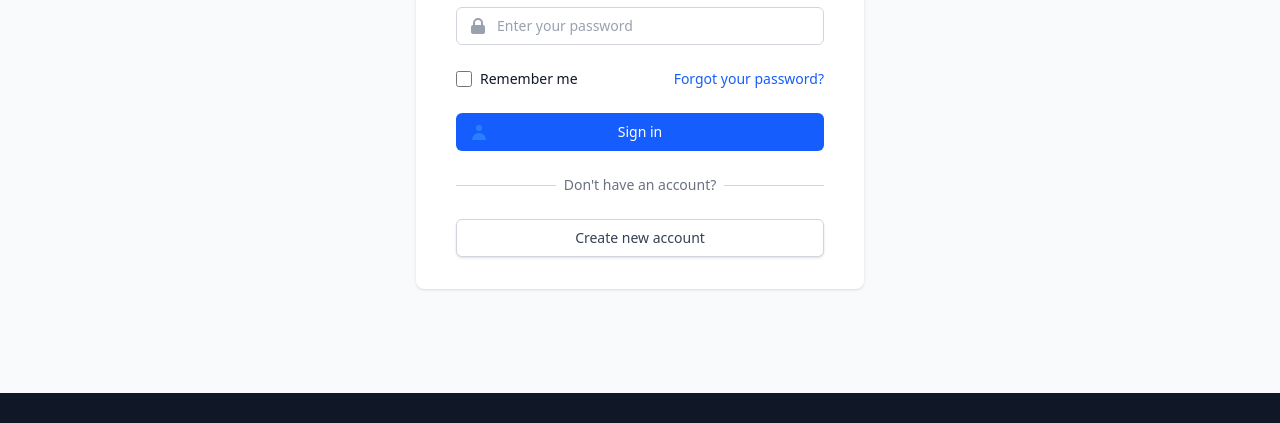
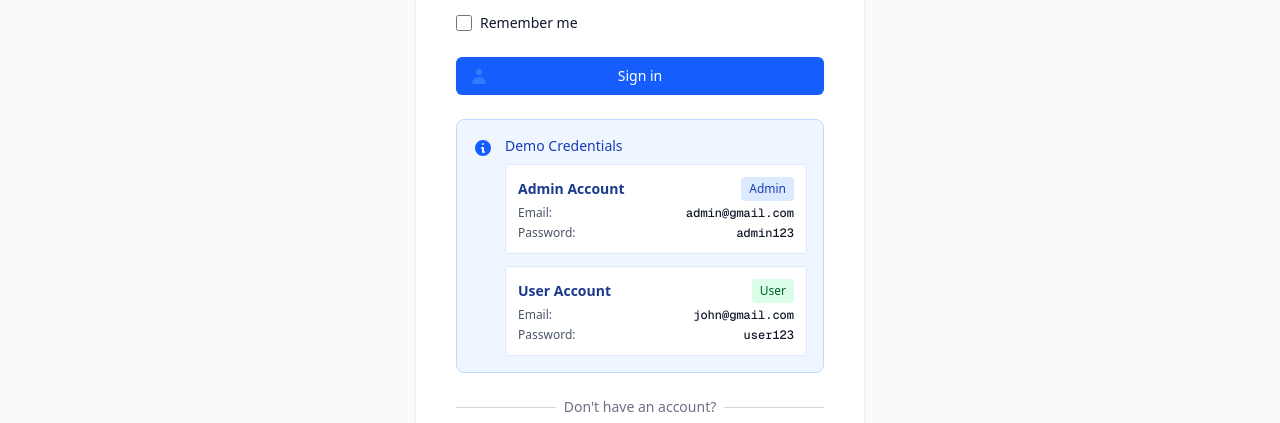
Before and after one commit to Sahid-321/staywise, a Next.js app: page /login in a window 1280 px wide. Shown: the part 471-894 px from the top of the page. Built offline with nearby package versions, Linux system fonts and the light colour scheme; no server answers.

Commit message:
creadentials given

```diff
--- a/app/login/page.tsx
+++ b/app/login/page.tsx
@@ -116,11 +116,11 @@ export default function LoginPage() {
                 </label>
               </div>
 
-              <div className="text-sm">
+              {/* <div className="text-sm">
                 <a href="#" className="font-medium text-blue-600 hover:text-blue-500">
                   Forgot your password?
                 </a>
-              </div>
+              </div> */}
             </div>
 
             <div>
@@ -146,6 +146,52 @@ export default function LoginPage() {
             </div>
           </form>
 
+          {/* Demo Credentials Section */}
+          <div className="mt-6 bg-blue-50 border border-blue-200 rounded-lg p-4">
+            <div className="flex items-start">
+              <svg className="h-5 w-5 text-blue-600 mt-0.5" fill="currentColor" viewBox="0 0 20 20">
+                <path fillRule="evenodd" d="M18 10a8 8 0 11-16 0 8 8 0 0116 0zm-7-4a1 1 0 11-2 0 1 1 0 012 0zM9 9a1 1 0 000 2v3a1 1 0 001 1h1a1 1 0 100-2v-3a1 1 0 00-1-1H9z" clipRule="evenodd" />
+              </svg>
+              <div className="ml-3 flex-1">
+                <h3 className="text-sm font-medium text-blue-800">Demo Credentials</h3>
+                <div className="mt-2 text-sm text-blue-700 space-y-3">
+                  <div className="bg-white rounded p-3 border border-blue-100">
+                    <div className="flex items-center justify-between mb-1">
+                      <span className="font-semibold text-blue-900">Admin Account</span>
+                      <span className="text-xs bg-blue-100 text-blue-800 px-2 py-1 rounded">Admin</span>
+                    </div>
+                    <div className="text-xs space-y-1">
+                      <div className="flex items-center justify-between">
+                        <span className="text-gray-600">Email:</span>
+                        <span className="font-mono font-medium text-gray-900">admin@gmail.com</span>
+                      </div>
+                      <div className="flex items-center justify-between">
+                        <span className="text-gray-600">Password:</span>
+                        <span className="font-mono font-medium text-gray-900">admin123</span>
+                      </div>
+                    </div>
+                  </div>
+                  <div className="bg-white rounded p-3 border border-blue-100">
+                    <div className="flex items-center justify-between mb-1">
+                      <span className="font-semibold text-blue-900">User Account</span>
+                      <span className="text-xs bg-green-100 text-green-800 px-2 py-1 rounded">User</span>
+                    </div>
+                    <div className="text-xs space-y-1">
+                      <div className="flex items-center justify-between">
+                        <span className="text-gray-600">Email:</span>
+                        <span className="font-mono font-medium text-gray-900">john@gmail.com</span>
+                      </div>
+                      <div className="flex items-center justify-between">
+                        <span className="text-gray-600">Password:</span>
+                        <span className="font-mono font-medium text-gray-900">user123</span>
+                      </div>
+                    </div>
+                  </div>
+                </div>
+              </div>
+            </div>
+          </div>
+
           <div className="mt-6">
             <div className="relative">
               <div className="absolute inset-0 flex items-center">
```
Also changed, not shown: 1 other file (tests, documents, lock files or other folders).
